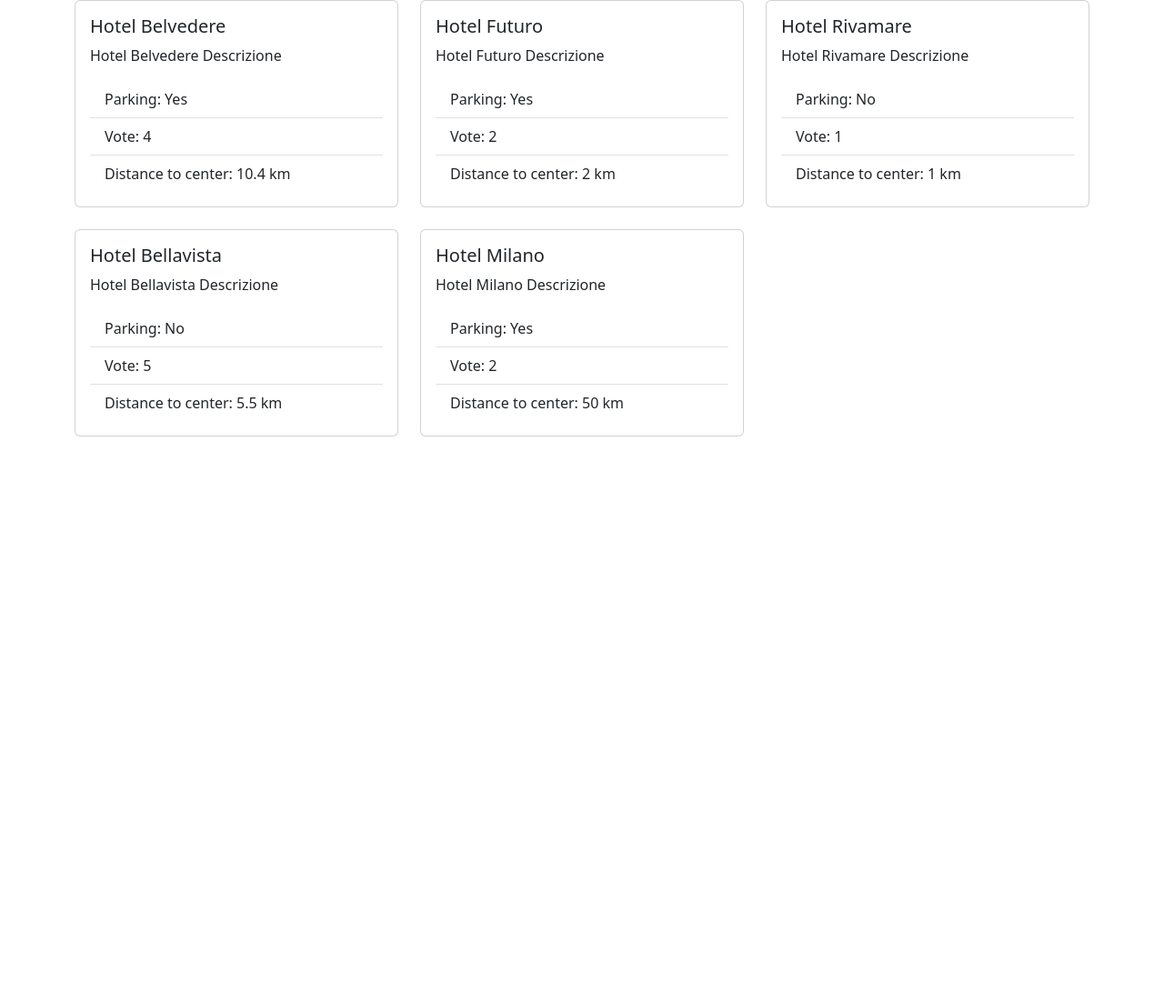
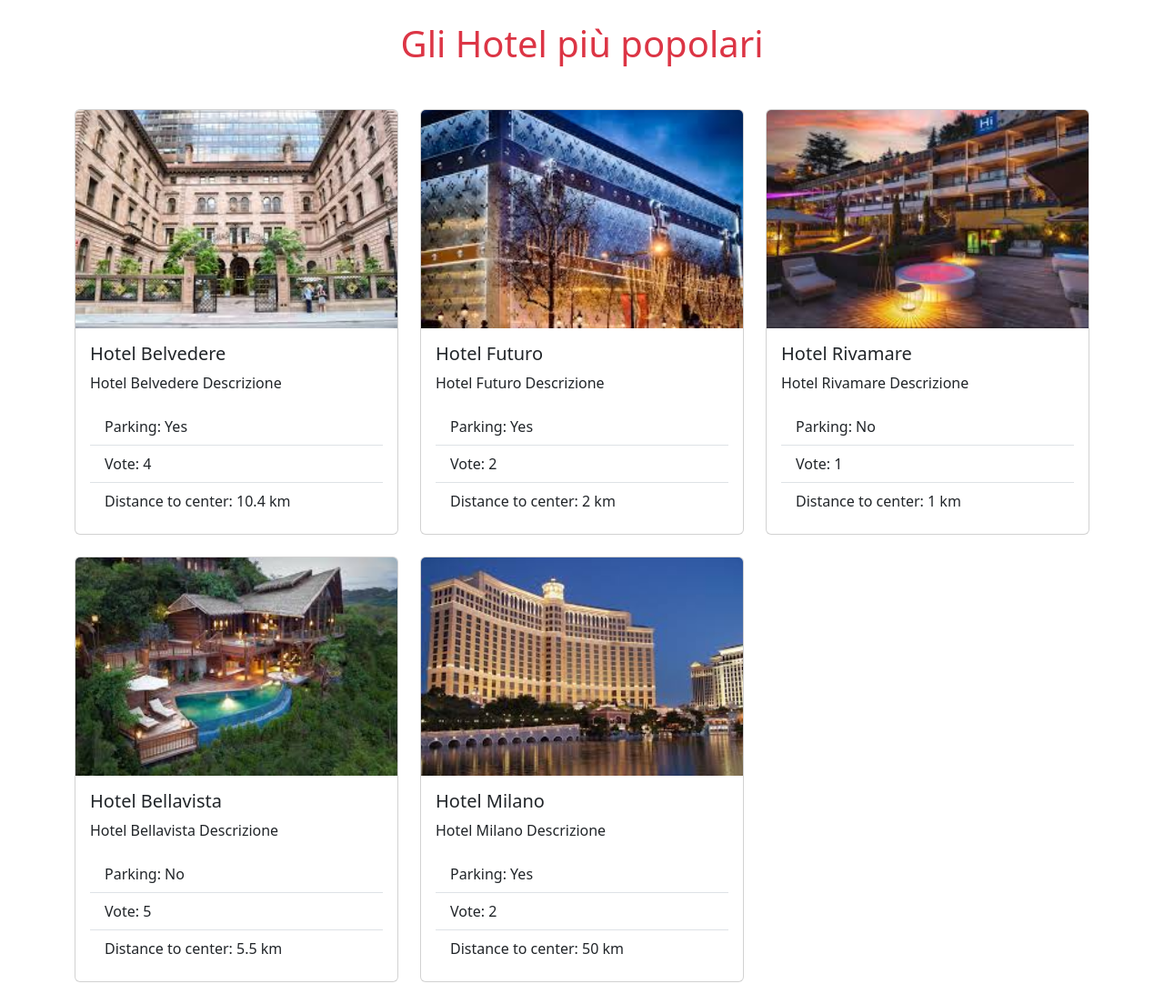
Before and after one commit to Matteo0421/php-hotel, a PHP site: page / in a window 1280 px wide. Shown: the whole page at 91% size. Before the commit the page ends 480 px from the top, so only its background shows below. Run offline with PHP 8.4, Linux system fonts and the light colour scheme.

Commit message:
[add]img

```diff
--- a/index.php
+++ b/index.php
@@ -7,35 +7,44 @@
             'description' => 'Hotel Belvedere Descrizione',
             'parking' => true,
             'vote' => 4,
-            'distance_to_center' => 10.4
+            'distance_to_center' => 10.4,
+            'img' => 'img/foto-1-.jpeg'
         ],
         [
             'name' => 'Hotel Futuro',
             'description' => 'Hotel Futuro Descrizione',
             'parking' => true,
             'vote' => 2,
-            'distance_to_center' => 2
+            'distance_to_center' => 2,
+            'img' => 'img/foto-2-.jpeg'
+
         ],
         [
             'name' => 'Hotel Rivamare',
             'description' => 'Hotel Rivamare Descrizione',
             'parking' => false,
             'vote' => 1,
-            'distance_to_center' => 1
+            'distance_to_center' => 1,
+            'img' => 'img/foto-3-.jpeg'
+
         ],
         [
             'name' => 'Hotel Bellavista',
             'description' => 'Hotel Bellavista Descrizione',
             'parking' => false,
             'vote' => 5,
-            'distance_to_center' => 5.5
+            'distance_to_center' => 5.5,
+            'img' => 'img/foto-4-.jpeg'
+
         ],
         [
             'name' => 'Hotel Milano',
             'description' => 'Hotel Milano Descrizione',
             'parking' => true,
             'vote' => 2,
-            'distance_to_center' => 50
+            'distance_to_center' => 50,
+            'img' => 'img/foto-5-.jpeg'
+
         ],
 
     ];
@@ -55,12 +64,16 @@
 </head>
 <body>
 
+<h1 class="text-center mb-5 mt-4 text-danger"> Gli Hotel più popolari</h1>
+
 <div class="container">
   <div class="row">
 
     <?php foreach ($hotels as $hotel): ?>
       <div class="col-md-4">
         <div class="card mb-4">
+
+        <img src="<?php echo $hotel['img']; ?>" class="card-img-top" alt="<?php echo $hotel['name']; ?>">
           <div class="card-body">
             <h5 class="card-title"><?php echo $hotel['name']; ?></h5>
             <p class="card-text"><?php echo $hotel['description']; ?></p>
@@ -79,3 +92,11 @@
 
 </body>
 </html>
+
+<style>
+
+    .card-img-top {
+      height: 240px;
+      object-fit: cover;
+    }
+  </style>
```
Also changed, not shown: img/foto-1-.jpeg (added), img/foto-2-.jpeg (added), img/foto-3-.jpeg (added), img/foto-4-.jpeg (added), img/foto-5-.jpeg (added).
